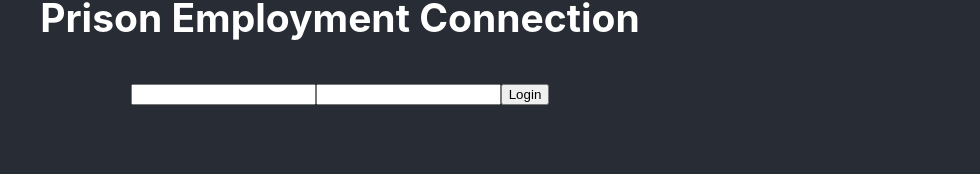
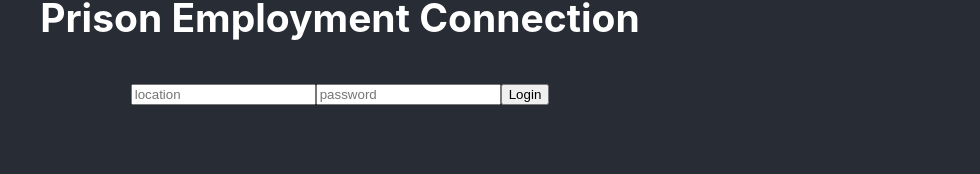
Before and after one commit to Lydster/Skills-React, a React (Create React App) app: page /login in a window 1280 px wide. Shown: the part 109-283 px from the top of the page, without its empty margins (300-1280 px from the left). Built offline with nearby package versions, Linux system fonts and the light colour scheme; no server answers.

Commit message:
Login functionality

```diff
--- a/src/App.js
+++ b/src/App.js
@@ -26,18 +26,6 @@ class App extends Component {
 		};
 	}
 
-	componentDidMount() {
-		axios
-			.get("https://damp-everglades-96876.herokuapp.com/api/prisons")
-			.then(res => {
-				this.setState({ prisons: [...res.data] });
-			})
-
-			.catch(err => {
-				console.log(err);
-			});
-	}
-
 	addPrison = (e, prison) => {
 		e.preventDefault();
 		axios
@@ -56,15 +44,14 @@ class App extends Component {
 			});
 	};
 
-	addPrison = (e, prison) => {
-		e.preventDefault();
-		axios
-			.post("http://localhost:5000/", prison)
+	loginUser = creds => {
+		return axios
+			.post(
+				"https://damp-everglades-96876.herokuapp.com/api/auth/login",
+				creds
+			)
 			.then(res => {
-				this.setState({
-					prisons: [...res.data, prison]
-				});
-				this.props.history.push("/");
+				console.log(res.data);
 			})
 			.catch(err => {
 				console.log(err);
@@ -104,7 +91,9 @@ class App extends Component {
 
 					<Route
 						path="/login"
-						render={props => <Login {...props} />}
+						render={props => (
+							<Login login={this.loginUser} {...props} />
+						)}
 					/>
 
 					<Route
--- a/src/components/auth/Login.js
+++ b/src/components/auth/Login.js
@@ -4,7 +4,7 @@ import { Route } from "react-router-dom";
 class Login extends React.Component {
 	state = {
 		credentials: {
-			username: "",
+			location: "",
 			password: ""
 		}
 	};
@@ -19,10 +19,11 @@ class Login extends React.Component {
 	};
 
 	login = e => {
-		e.persist();
-		this.login(this.state.credentials).then(() =>
-			this.props.history.push("/protected")
-		);
+		e.preventDefault();
+
+		this.props
+			.login(this.state.credentials)
+			.then(() => this.props.history.push("/private"));
 	};
 
 	render() {
@@ -31,15 +32,17 @@ class Login extends React.Component {
 				<form onSubmit={this.login}>
 					<input
 						type="text"
-						name="username"
-						value={this.state.credentials.username}
+						name="location"
+						value={this.state.credentials.location}
 						onChange={this.handleChange}
+						placeholder="location"
 					/>
 					<input
 						type="password"
 						name="password"
 						value={this.state.credentials.password}
 						onChange={this.handleChange}
+						placeholder="password"
 					/>
 					<button>Login</button>
 				</form>
```
